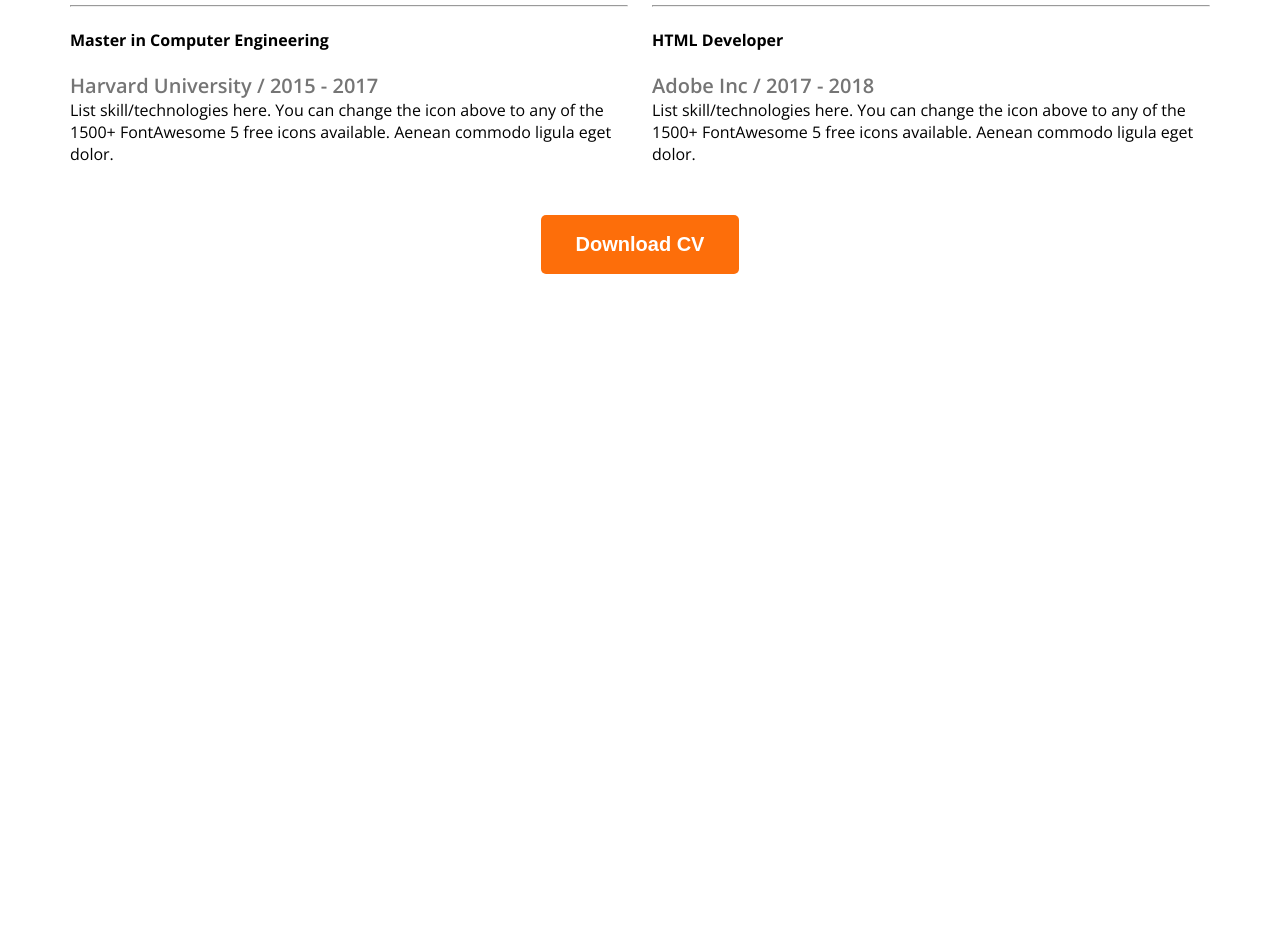
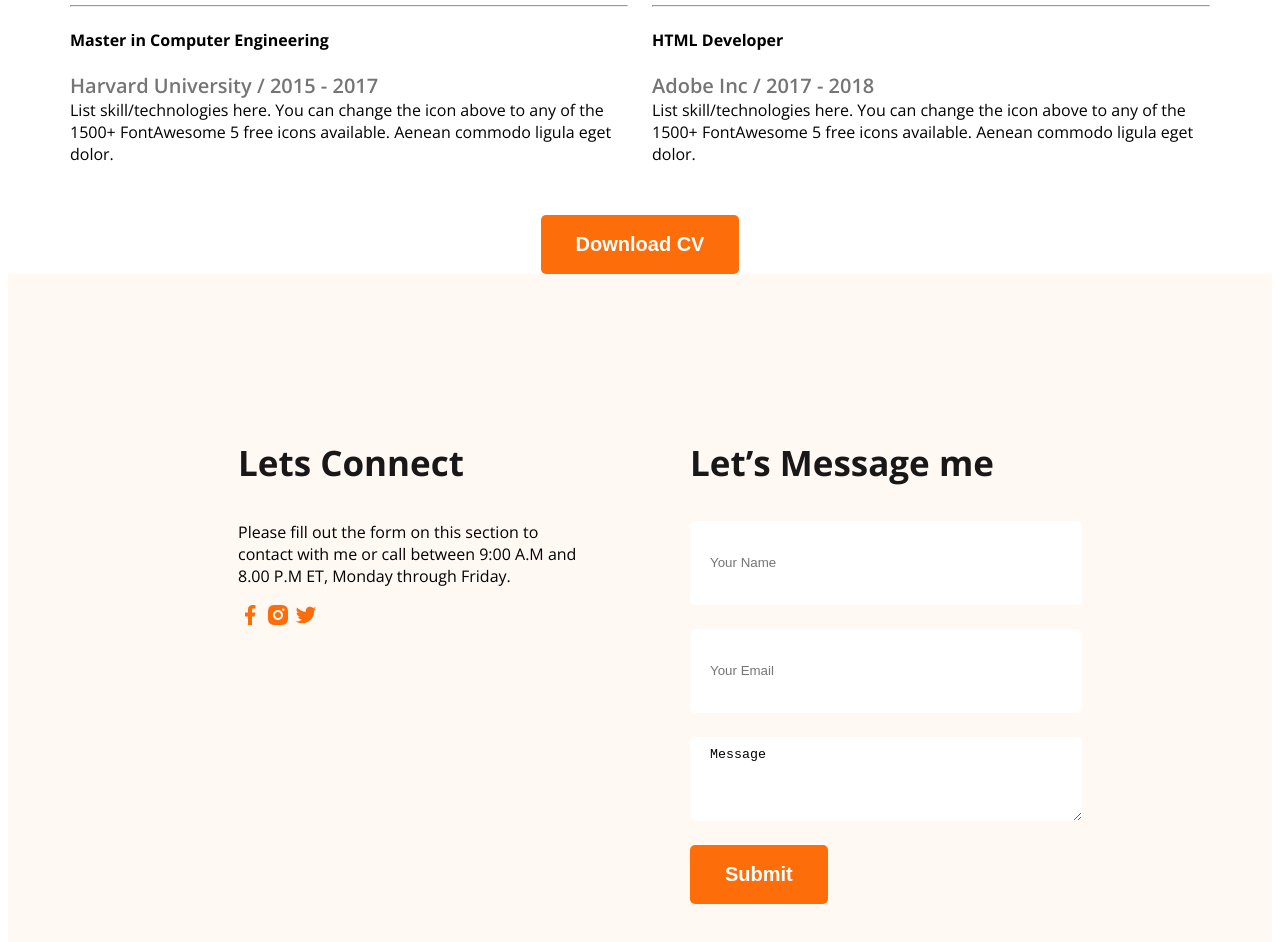
Before and after one commit to jakariahossain24/web-developer-portfolio, a plain HTML site: page index.html in a window 1280 px wide. Shown: the part 2799-3741 px from the top of the page. Before the commit the page ends 3081 px from the top, so only its background shows below. Drawn offline with nearby package versions, Linux system fonts and the light colour scheme.

Commit message:
commit partrial dev pro

```diff
--- a/index.html
+++ b/index.html
@@ -136,8 +136,25 @@ to any of the 1500+ FontAwesome 5 free icons available. Aenean commodo ligula eg
         </div>
         </section>
     </main>
-    <footer>
-
+    <footer class="secondary-bg">
+        <div class="footer-column">
+           <h3 class="section-title">Lets Connect</h3>
+           <p>Please fill out the form on this section to contact with me or call between 9:00 A.M and 8.00 P.M ET, Monday through Friday.</p>
+           <div>
+            <a href=""><img src="images/icons/facebook.png" alt=""></a>
+            <a href=""><img src="images/icons/insta.png" alt=""></a>
+            <a href=""><img src="images/icons/twitter.png" alt=""></a>
+           </div>
+        </div>
+        <div class="footer-column">
+            <h3 class="section-title">Let’s Message me</h3>
+            <form action="">
+              <input type="text" name="" id="" placeholder="Your Name">
+              <input type="email" name="" id="" placeholder="Your Email">
+              <textarea name="" id="" cols="30" rows="30">Message</textarea>
+              <input class="btn-primary" type="submit" value="Submit">
+            </form>
+        </div>
     </footer>
 </body>
 </html>
--- a/styles/portfolio.css
+++ b/styles/portfolio.css
@@ -135,3 +135,22 @@ main{
 .experience-description, .experience-sub-title{
     color:#757575 ;
 }
+footer{
+    padding: 130px 230px;
+    display: flex;
+    gap: 100px;
+
+}
+.footer-column{
+    width: 50%;
+}
+footer input[type="text"], footer input[type="email"], footer textarea{
+    height:64px ;
+    border-radius: 5px;
+    background-color: white;
+    display: block;
+    width: 100%;
+    padding:10px 20px ;
+    margin-bottom: 24px;
+    border: none;
+}
```
